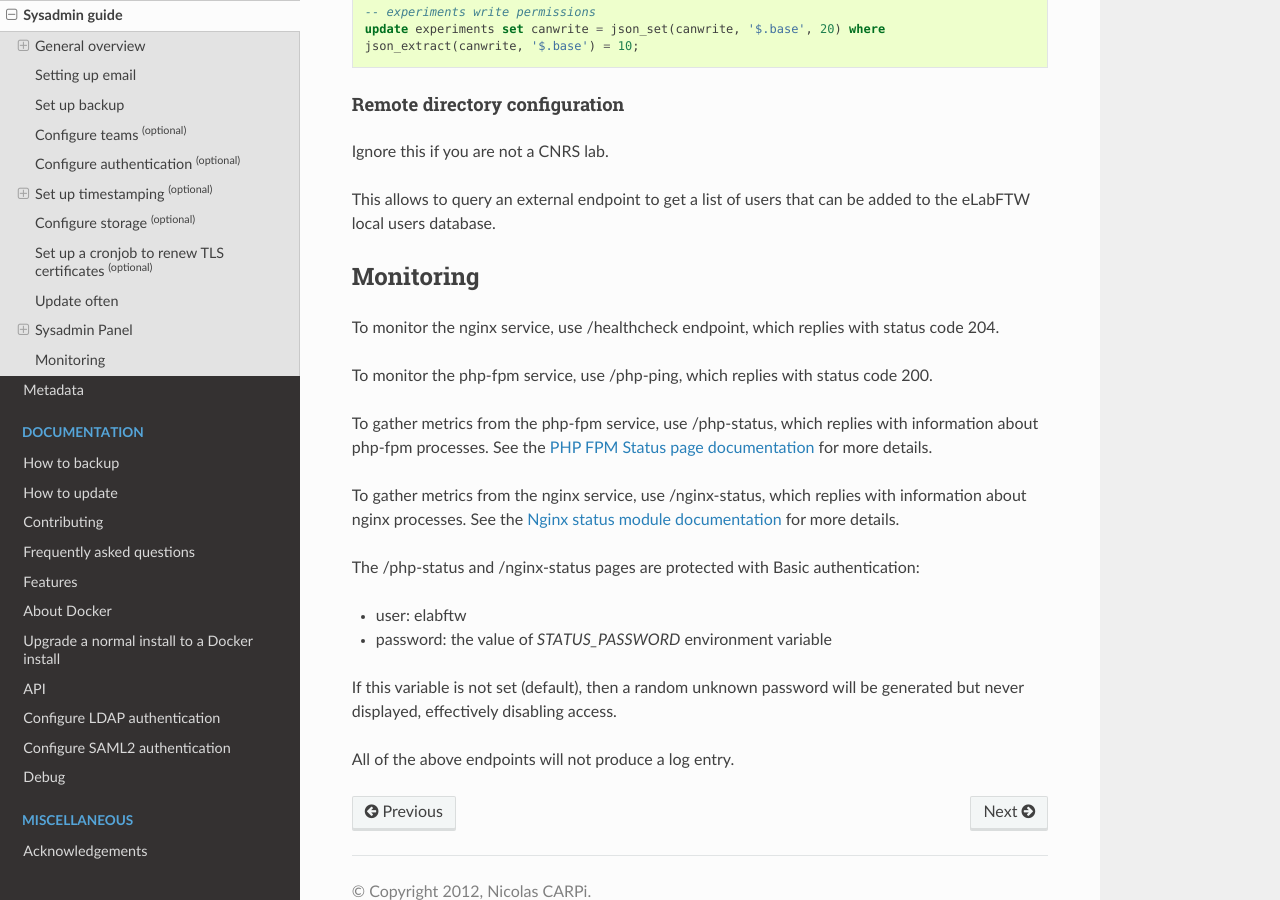
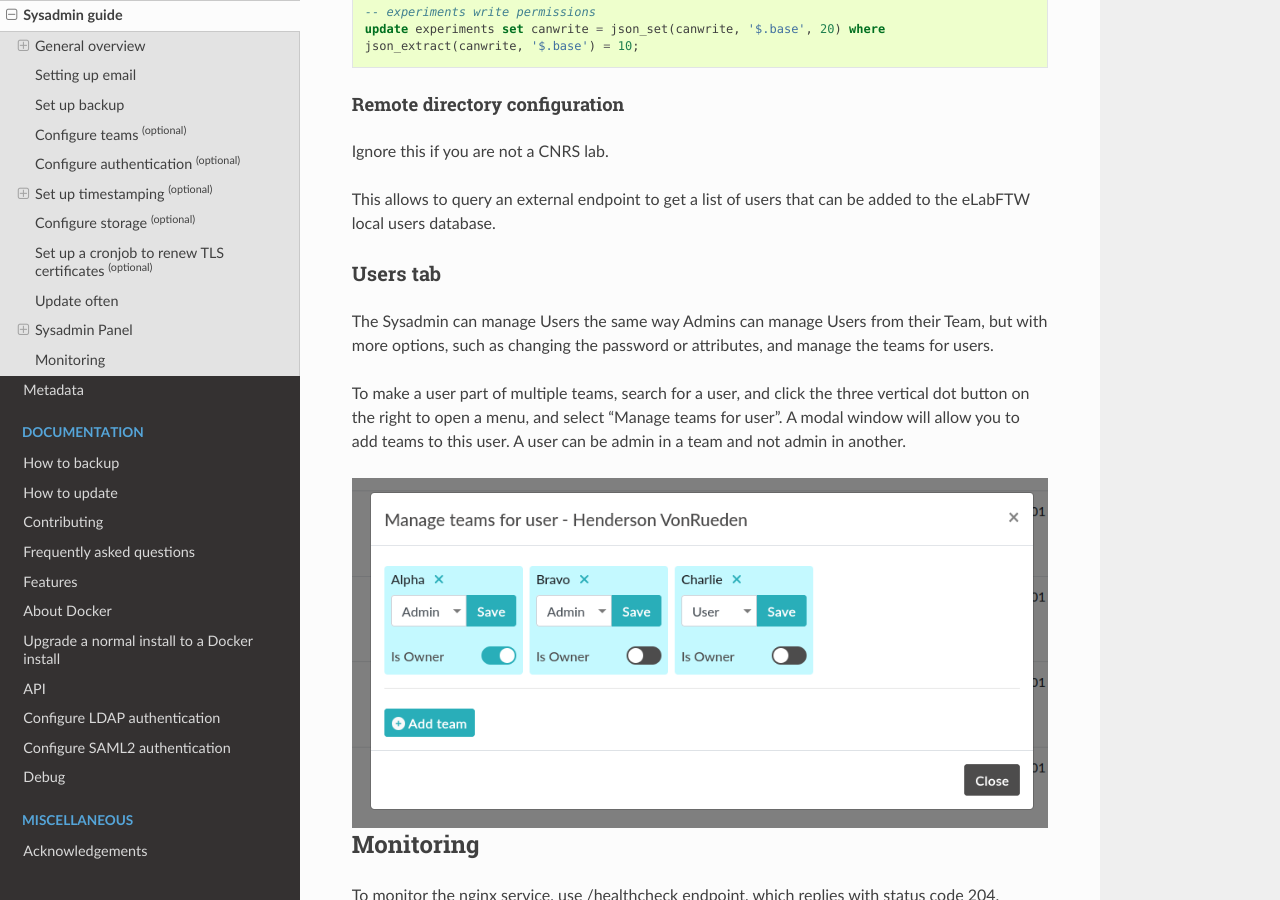
Before and after one commit to elabftw/elabdoc, a Sphinx documentation site: the page built from doc/sysadmin-guide.rst, in a window 1280 px wide and 900 px high, scrolled down 4715 px. Built offline with Sphinx 7.4.7 and the Read the Docs theme 2.0.0, drawn with Linux system fonts in a browser that asks for light colours.

Commit message:
add doc on sysadmin user multi teams

```diff
--- a/doc/sysadmin-guide.rst
+++ b/doc/sysadmin-guide.rst
@@ -167,6 +167,17 @@
 
 This allows to query an external endpoint to get a list of users that can be added to the eLabFTW local users database.
 
+Users tab
+---------
+
+The Sysadmin can manage Users the same way Admins can manage Users from their Team, but with more options, such as changing the password or attributes, and manage the teams for users.
+
+To make a user part of multiple teams, search for a user, and click the three vertical dot button on the right to open a menu, and select "Manage teams for user". A modal window will allow you to add teams to this user. A user can be admin in a team and not admin in another.
+
+.. image:: img/sysadmin-manage-teams.png
+    :align: center
+    :alt: sysadmin user team management
+
 Monitoring
 ==========
 
```
Also changed, not shown: doc/img/sysadmin-manage-teams.png (added).
